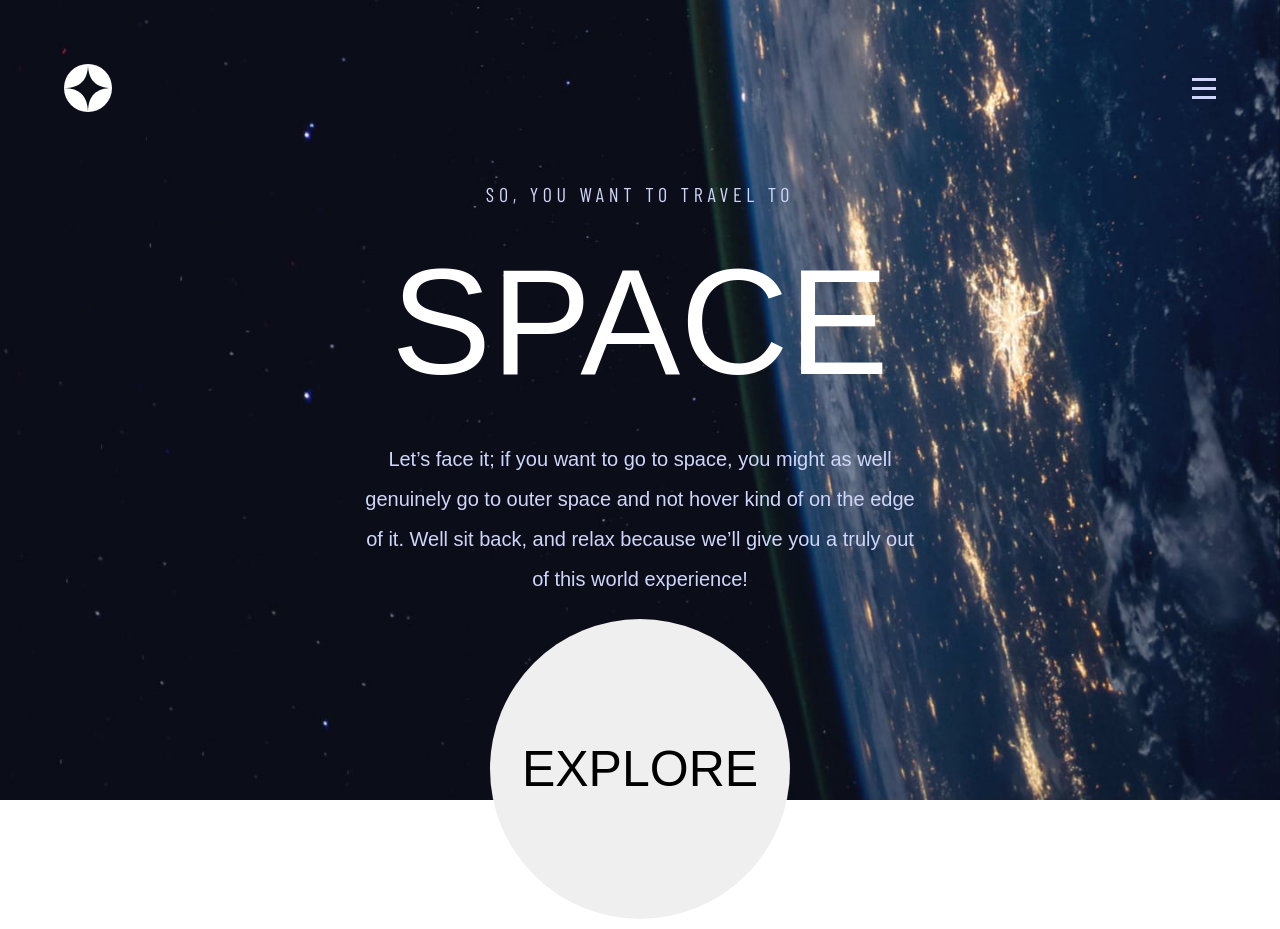
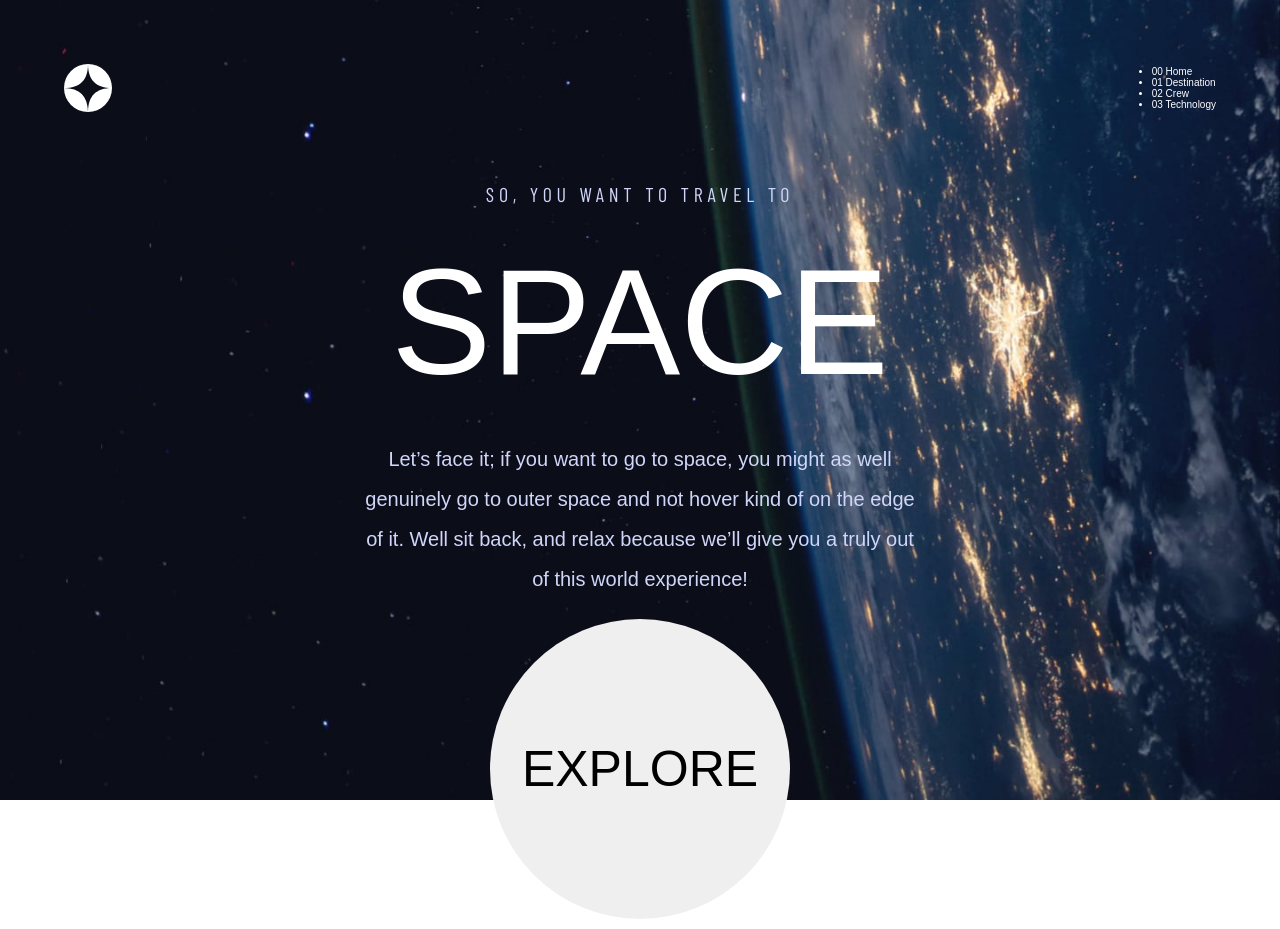
Before and after one commit to isaaxh/space-tourism-site, a React (Vite) app: page / in a window 1280 px wide. Built offline with nearby package versions, Linux system fonts and the light colour scheme; a web font is replaced by a local one.

Commit message:
change file paths for header

```diff
--- a/src/App.css
+++ b/src/App.css
@@ -205,3 +205,7 @@ p {
 }
 
 }
+
+.header {
+  color: white;
+}
--- a/src/App.tsx
+++ b/src/App.tsx
@@ -1,5 +1,5 @@
 import './App.css'
-import Header from './components/Header'
+import Header from './components/header/Header'
 import MainBody from './components/MainBody'
 
 function App() {
--- a/src/components/Header.tsx
+++ /dev/null
@@ -1,13 +0,0 @@
-import { ReactComponent as Logo } from '../assets/shared/logo.svg';
-import { ReactComponent as BurgerMenu } from '../assets/shared/icon-hamburger.svg';
-
-const Header = () => {
-  return (
-    <div className='header'>
-        <Logo />
-        <BurgerMenu />
-    </div>
-  )
-}
-
-export default Header;
--- /dev/null
+++ b/src/components/header/Header.tsx
@@ -0,0 +1,30 @@
+import { ReactComponent as Logo } from '../../assets/shared/logo.svg';
+import { ReactComponent as BurgerMenu } from '../../assets/shared/icon-hamburger.svg';
+import { useEffect, useState } from 'react';
+import NavBar from './NavBar';
+
+const Header = () => {
+  const [isDesktop, setDesktop] = useState(window.innerWidth < 1024);
+  const [isTablet, setTablet] = useState(window.innerWidth < 768);
+  const [isMobile, setMobile] = useState(window.innerWidth < 480);
+
+  const updateMedia = () => {
+    setDesktop(window.innerWidth < 1024);
+    setTablet(window.innerWidth < 768);
+    setMobile(window.innerWidth < 480);
+  };
+
+  useEffect(() => {
+    window.addEventListener("resize", updateMedia);
+    return () => window.removeEventListener("resize", updateMedia);
+  });
+
+  return (
+    <div className='header'>
+        <Logo />
+        {!isMobile ? <NavBar /> : <BurgerMenu />}
+    </div>
+  )
+}
+
+export default Header;
--- /dev/null
+++ b/src/components/header/NavBar.tsx
@@ -0,0 +1,13 @@
+
+const NavBar = () => {
+  return (
+    <ul className='nav-bar'>
+        <li className='nav-items'><span className='nav-number'>00</span> Home</li>
+        <li className='nav-items'><span className='nav-number'>01</span> Destination</li>
+        <li className='nav-items'><span className='nav-number'>02</span> Crew</li>
+        <li className='nav-items'><span className='nav-number'>03</span> Technology</li>
+    </ul>
+  )
+}
+
+export default NavBar
--- a/tsconfig.json
+++ b/tsconfig.json
@@ -16,6 +16,6 @@
     "noEmit": true,
     "jsx": "react-jsx"
   },
-  "include": ["src", "custom.d.ts"],
+  "include": ["src/**/*", "custom.d.ts"],
   "references": [{ "path": "./tsconfig.node.json" }]
 }
```
